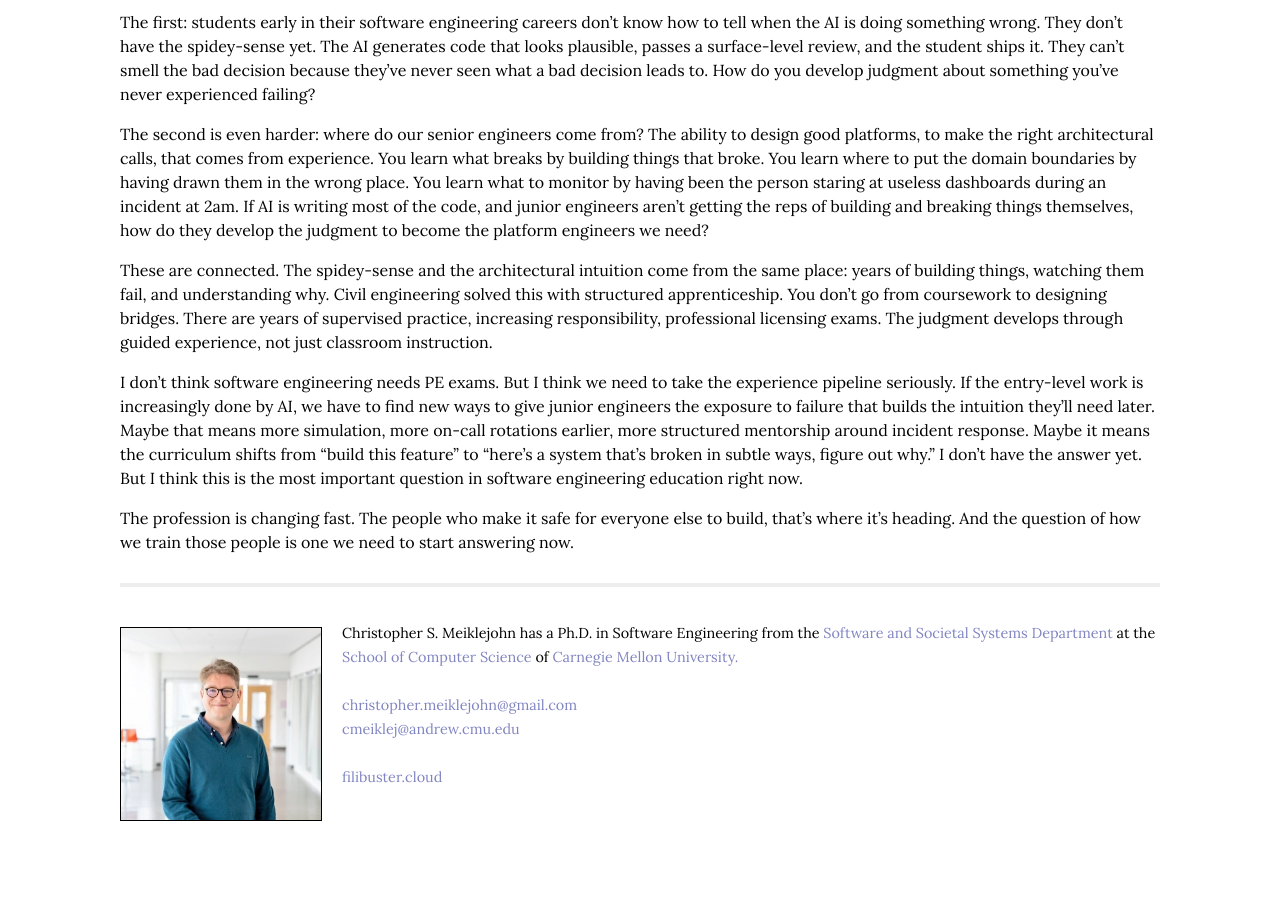
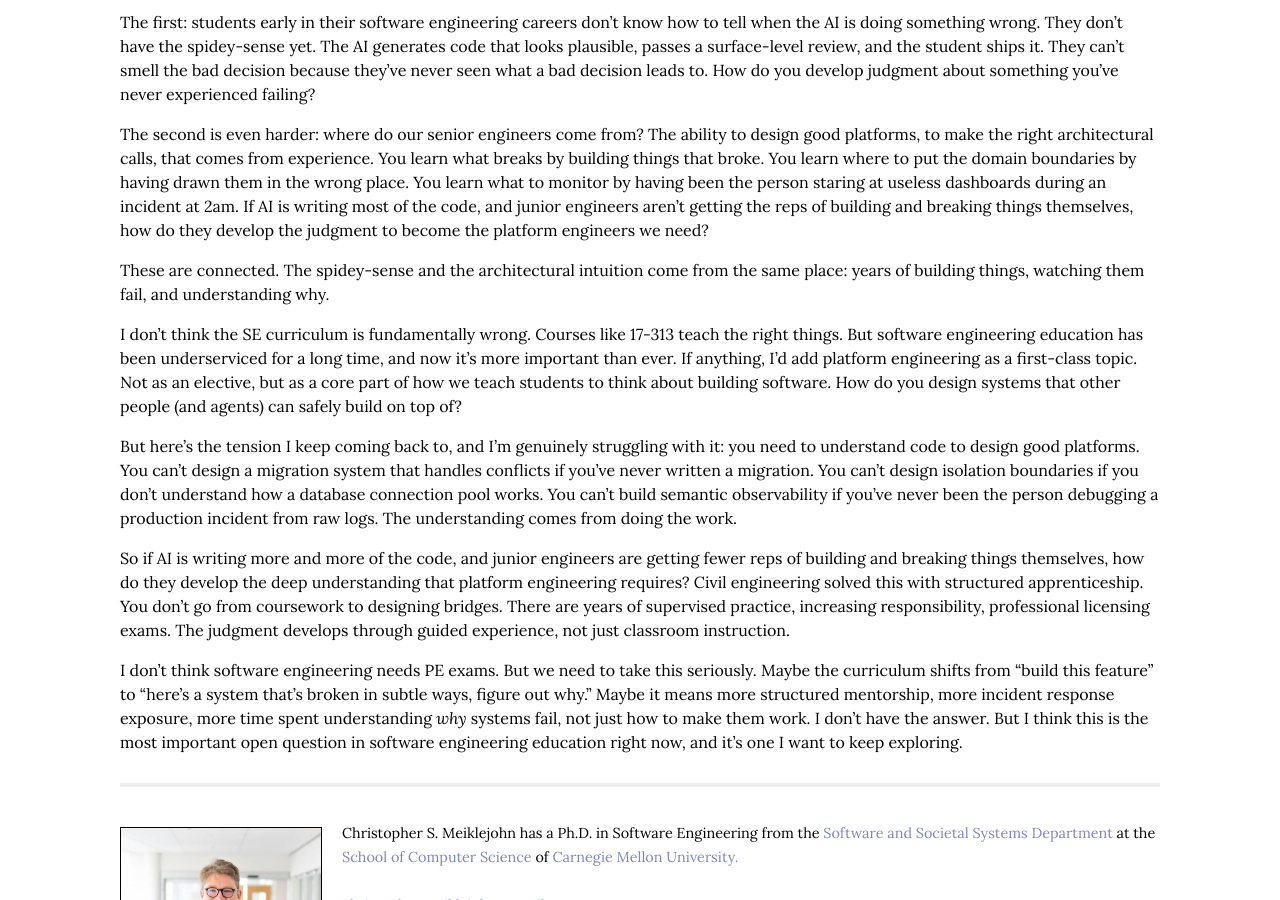
Before and after one commit to cmeiklejohn/cmeiklejohn.github.io, a Jekyll site: the page built from _posts/2026-04-01-software-engineering-is-becoming-civil-engineering.markdown, in a window 1280 px wide and 900 px high, scrolled down 2270 px. Built offline with Jekyll 4.4.1, drawn with Linux system fonts in a browser that asks for light colours; some web fonts are replaced; before the commit the page ends 3144 px from its top, so only the background shows below that.

Commit message:
Add curriculum tension: need code experience to design platforms
SE curriculum isn't wrong, it's underserviced and now more important.
Platform engineering should be first-class. But the core tension:
you need to have written code to design good platforms, and AI is
reducing the reps juniors get. Open question, not a tidy answer.

https://claude.ai/code/session_018mjBVoMgWwm8eLhnnMXsGy

```diff
--- a/_posts/2026-04-01-software-engineering-is-becoming-civil-engineering.markdown
+++ b/_posts/2026-04-01-software-engineering-is-becoming-civil-engineering.markdown
@@ -64,8 +64,12 @@ The first: students early in their software engineering careers don't know how t
 
 The second is even harder: where do our senior engineers come from? The ability to design good platforms, to make the right architectural calls, that comes from experience. You learn what breaks by building things that broke. You learn where to put the domain boundaries by having drawn them in the wrong place. You learn what to monitor by having been the person staring at useless dashboards during an incident at 2am. If AI is writing most of the code, and junior engineers aren't getting the reps of building and breaking things themselves, how do they develop the judgment to become the platform engineers we need?
 
-These are connected. The spidey-sense and the architectural intuition come from the same place: years of building things, watching them fail, and understanding why. Civil engineering solved this with structured apprenticeship. You don't go from coursework to designing bridges. There are years of supervised practice, increasing responsibility, professional licensing exams. The judgment develops through guided experience, not just classroom instruction.
+These are connected. The spidey-sense and the architectural intuition come from the same place: years of building things, watching them fail, and understanding why.
 
-I don't think software engineering needs PE exams. But I think we need to take the experience pipeline seriously. If the entry-level work is increasingly done by AI, we have to find new ways to give junior engineers the exposure to failure that builds the intuition they'll need later. Maybe that means more simulation, more on-call rotations earlier, more structured mentorship around incident response. Maybe it means the curriculum shifts from "build this feature" to "here's a system that's broken in subtle ways, figure out why." I don't have the answer yet. But I think this is the most important question in software engineering education right now.
+I don't think the SE curriculum is fundamentally wrong. Courses like 17-313 teach the right things. But software engineering education has been underserviced for a long time, and now it's more important than ever. If anything, I'd add platform engineering as a first-class topic. Not as an elective, but as a core part of how we teach students to think about building software. How do you design systems that other people (and agents) can safely build on top of?
 
-The profession is changing fast. The people who make it safe for everyone else to build, that's where it's heading. And the question of how we train those people is one we need to start answering now.
+But here's the tension I keep coming back to, and I'm genuinely struggling with it: you need to understand code to design good platforms. You can't design a migration system that handles conflicts if you've never written a migration. You can't design isolation boundaries if you don't understand how a database connection pool works. You can't build semantic observability if you've never been the person debugging a production incident from raw logs. The understanding comes from doing the work.
+
+So if AI is writing more and more of the code, and junior engineers are getting fewer reps of building and breaking things themselves, how do they develop the deep understanding that platform engineering requires? Civil engineering solved this with structured apprenticeship. You don't go from coursework to designing bridges. There are years of supervised practice, increasing responsibility, professional licensing exams. The judgment develops through guided experience, not just classroom instruction.
+
+I don't think software engineering needs PE exams. But we need to take this seriously. Maybe the curriculum shifts from "build this feature" to "here's a system that's broken in subtle ways, figure out why." Maybe it means more structured mentorship, more incident response exposure, more time spent understanding *why* systems fail, not just how to make them work. I don't have the answer. But I think this is the most important open question in software engineering education right now, and it's one I want to keep exploring.
```
